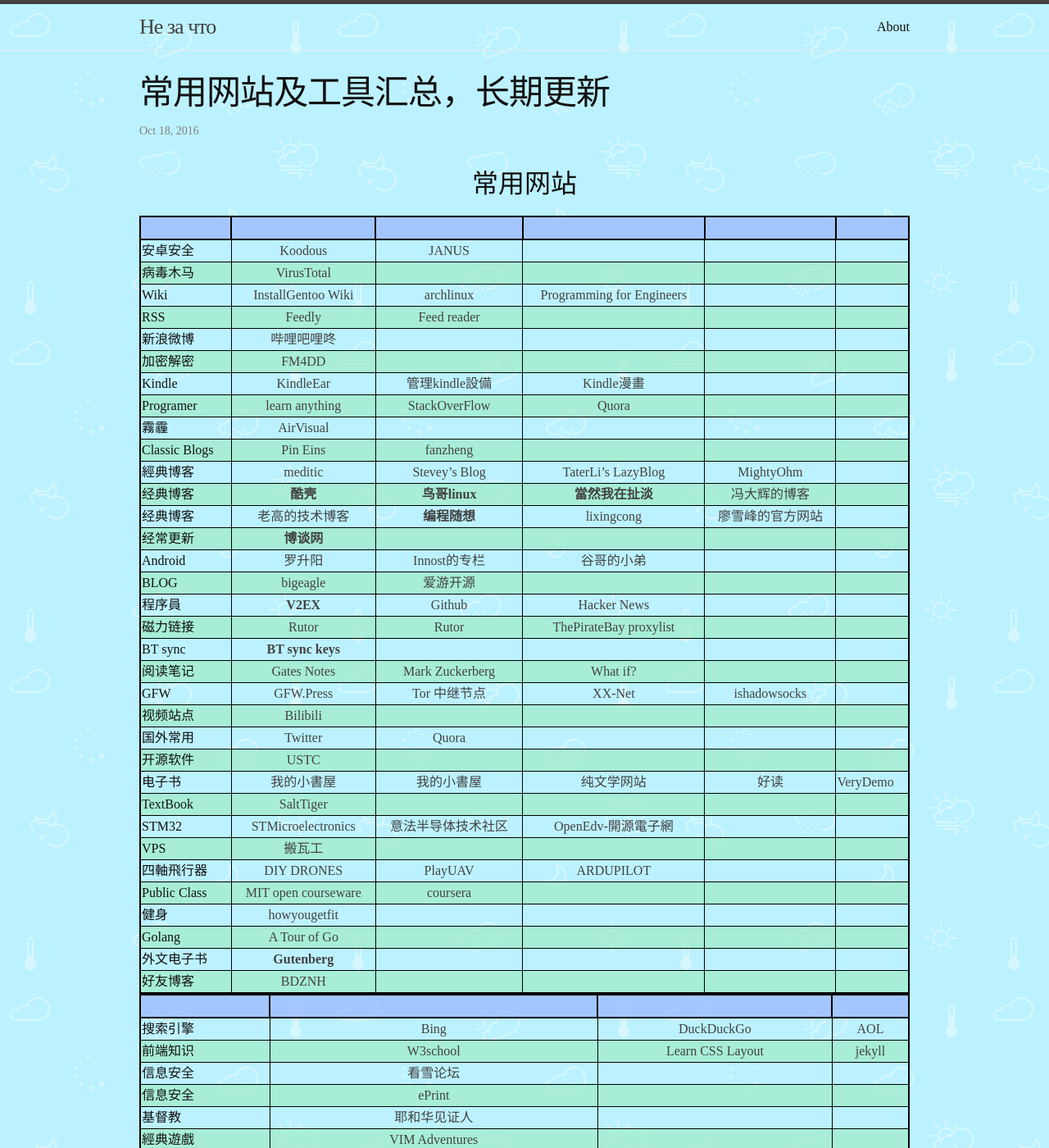
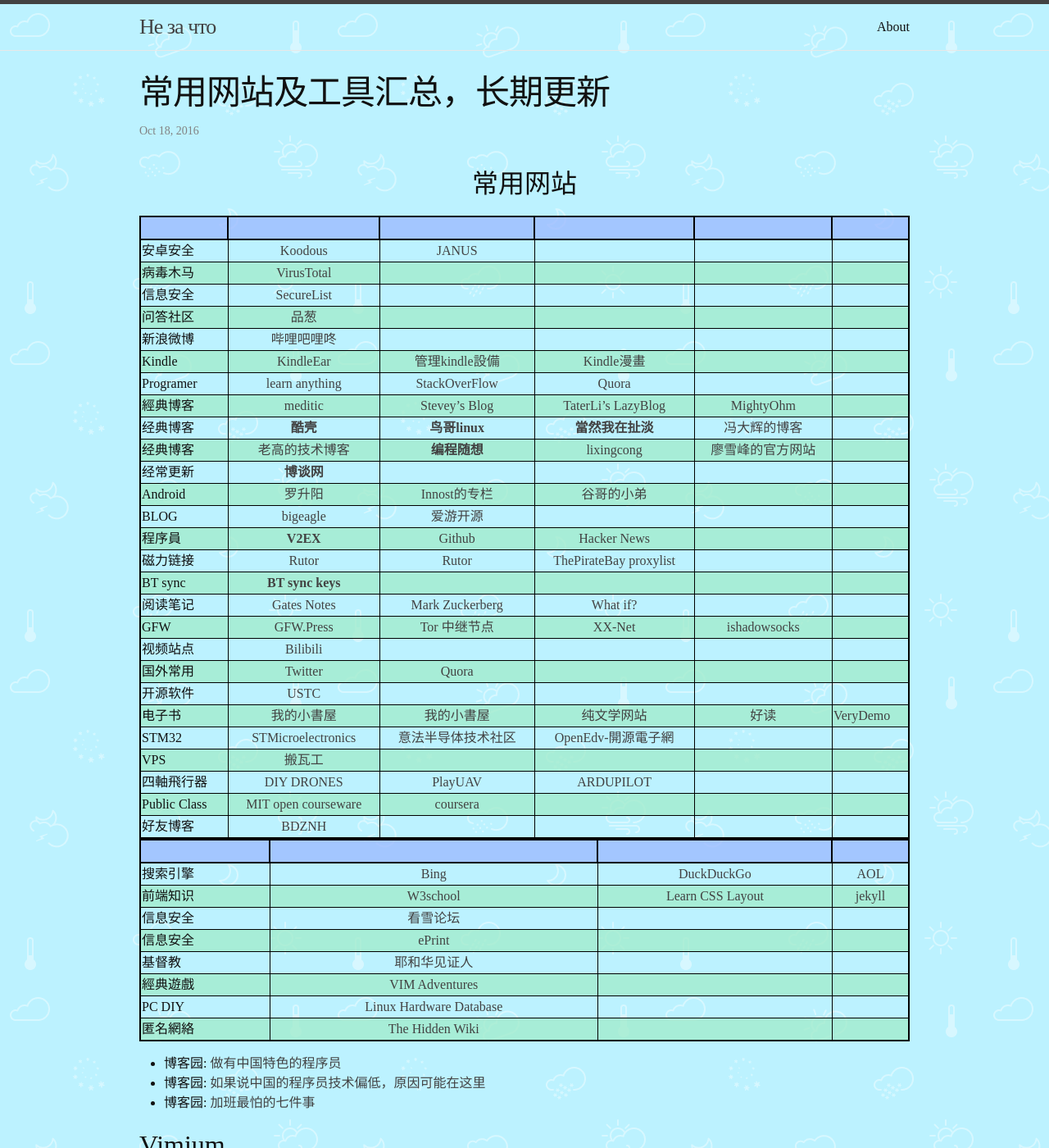
Before and after one commit to explorerlxz/explorerlxz.github.io, a Jekyll site: the page built from _posts/2016-10-18-常用链接.md, in a window 1280 px wide and 1400 px high. Shown: the whole window at 82% size. Built offline with Jekyll 4.4.1, drawn with Linux system fonts in a browser that asks for light colours.

Commit message:
update some sites

```diff
--- a/_posts/2016-10-18-常用链接.md
+++ b/_posts/2016-10-18-常用链接.md
@@ -11,14 +11,11 @@
 |:-|:-:|:-:|:-:|:-:|
 |安卓安全|[Koodous](https://koodous.com/)|[JANUS](https://open.appscan.io/)|
 |病毒木马|[VirusTotal](https://www.virustotal.com)|
-|Wiki|[InstallGentoo Wiki](https://wiki.installgentoo.com/index.php/Main_Page)|[archlinux](https://wiki.archlinux.org)|[Programming for Engineers](http://www-ee.eng.hawaii.edu/~tep/EE160/)
-|RSS|[Feedly](http://feedly.com)|[Feed reader](http://feedreader.com/)||
+|信息安全|[SecureList](https://securelist.com/)|
+|问答社区|[品葱](https://www.pin-cong.com/)|
 |新浪微博|[哔哩吧哩咚](https://weibo.com/u/3771665723)||
-|加密解密|[FM4DD](http://fm4dd.com/openssl/)|||
 |Kindle|[KindleEar](https://explorerlxz01.appspot.com/)|[管理kindle設備](https://www.amazon.cn/mn/dcw/myx.html/ref=kinw_myk_redirect#/home/content/booksAll/dateDsc/)|[Kindle漫畫](http://vol.moe/)|
 |Programer|[learn anything](https://learn-anything.xyz)|[StackOverFlow](http://stackoverflow.com/)|[Quora](https://www.quora.com/)|
-|霧霾|[AirVisual](https://airvisual.com/earth)|
-|Classic Blogs|[Pin Eins](http://0pointer.net/blog/)|[fanzheng](https://fanzheng.org/)|
 |經典博客|[meditic](http://meditic.com/list)|[Stevey's Blog](https://steve-yegge.blogspot.com/)|[TaterLi's LazyBlog](http://www.lijingquan.net)|[MightyOhm](http://mightyohm.com/blog)|
 |经典博客|[**酷壳**](http://coolshell.cn)|[**鸟哥linux**](http://linux.vbird.org/linux_basic/)|[**當然我在扯淡**](http://www.yinwang.org/)|[冯大辉的博客](http://dbanotes.net/)|
 |经典博客|[老高的技术博客](https://blog.phpgao.com)|[**编程随想**](https://program-think.blogspot.com)|[lixingcong](https://lixingcong.github.io/)|[廖雪峰的官方网站](http://www.liaoxuefeng.com/)|
@@ -34,14 +31,10 @@
 |国外常用|[Twitter](https://twitter.com)|[Quora](https://www.quora.com)|||
 |开源软件|[USTC](http://mirrors.ustc.edu.cn/)|[]()|
 |电子书|[我的小書屋](http://www.shuwu.mobi/)|[我的小書屋](http://mebook.cc/)|[纯文学网站](http://www.purepen.com/index.html)|[好读](http://www.haodoo.net/)|[VeryDemo](http://www.verydemo.com)|
-|TextBook|[SaltTiger](https://salttiger.com)|
 |STM32|[STMicroelectronics](http://www.st.com/)|[意法半导体技术社区](http://www.stmcu.org/)|[OpenEdv-開源電子網](http://www.openedv.com)|
 |VPS|[搬瓦工](https://bandwagonhost.com/)|
 |四軸飛行器|[DIY DRONES](http://diydrones.com/)|[PlayUAV](http://en.playuav.com/)|[ARDUPILOT](http://ardupilot.org/)|
 |Public Class|[MIT open courseware](https://ocw.mit.edu/courses/index.htm)|[coursera](https://www.coursera.org/)|
-|健身|[howyougetfit](http://www.howyougetfit.com/Main-Page)|
-|Golang|[A Tour of Go](https://tour.golang.org)|
-|外文电子书|[**Gutenberg**](http://www.gutenberg.org)|
 |好友博客|[BDZNH](https://bdznh.coding.me)|
 
 
```
